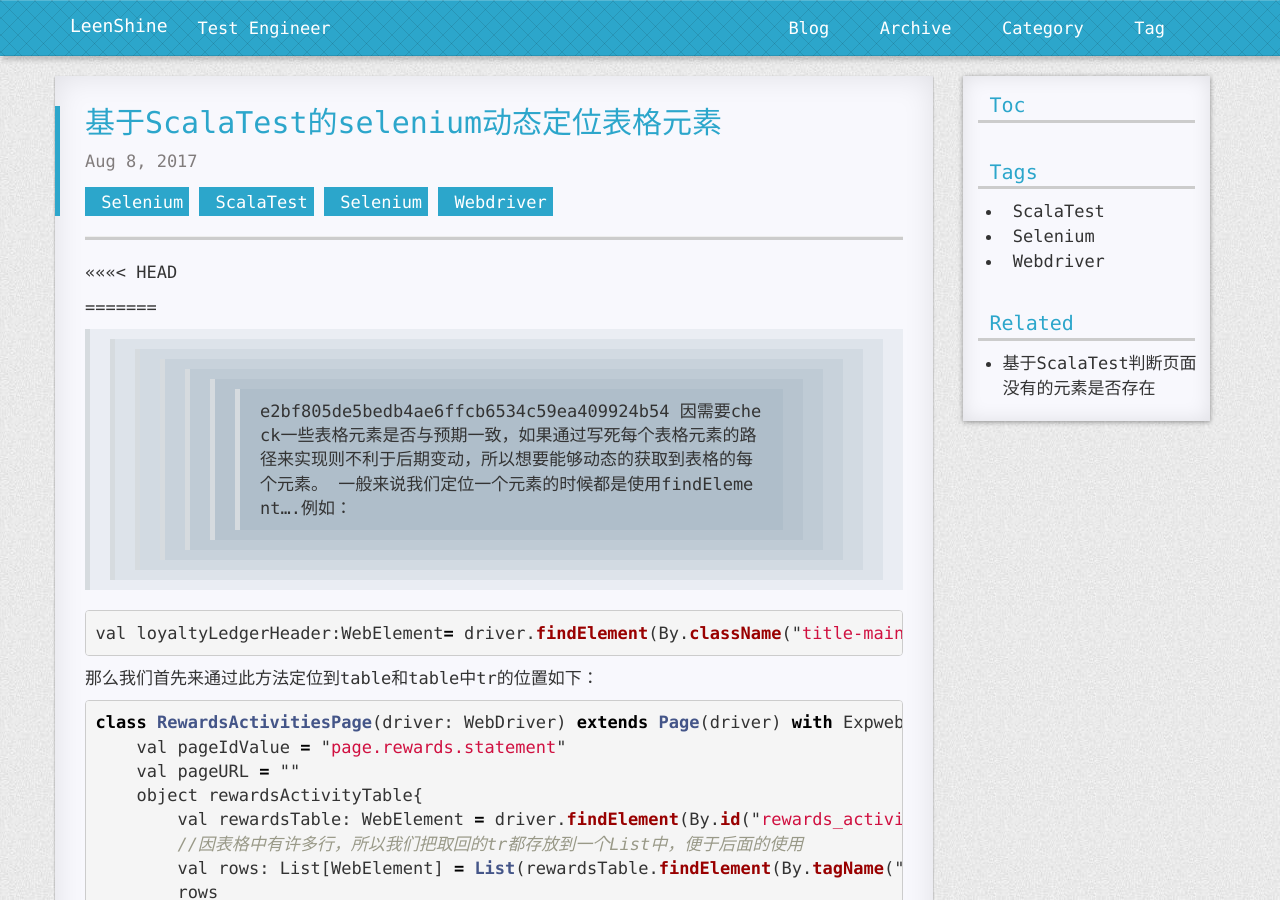
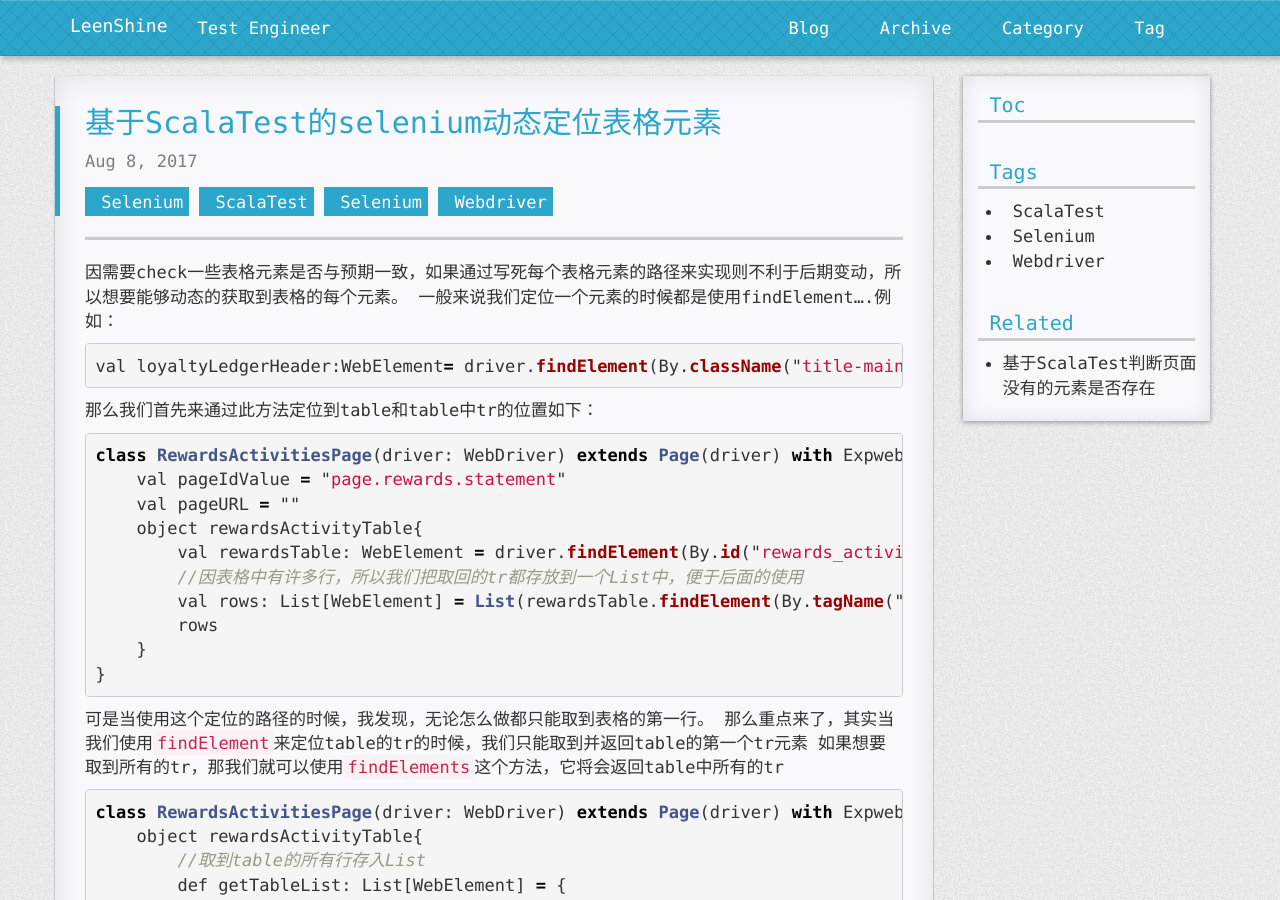
Before and after one commit to Leenshine/leenshine.github.io, a Jekyll site: the page built from _posts/2017-08-08-selenium.md, in a window 1280 px wide and 900 px high. Built offline with Jekyll 4.4.1, drawn with Linux system fonts in a browser that asks for light colours; nearby versions of some CDN libraries; comment, search, counter and statistics services are not loaded; a style sheet for code colours, icons or effects is not loaded.

Commit message:
Update 2017-08-08-selenium.md

```diff
--- a/_posts/2017-08-08-selenium.md
+++ b/_posts/2017-08-08-selenium.md
@@ -5,10 +5,6 @@ tags: ScalaTest Selenium Webdriver
 categories: Selenium
 ---
 
-<<<<<<< HEAD
-
-=======
->>>>>>> e2bf805de5bedb4ae6ffcb6534c59ea409924b54
 因需要check一些表格元素是否与预期一致，如果通过写死每个表格元素的路径来实现则不利于后期变动，所以想要能够动态的获取到表格的每个元素。
 一般来说我们定位一个元素的时候都是使用findElement....例如：
 
```
